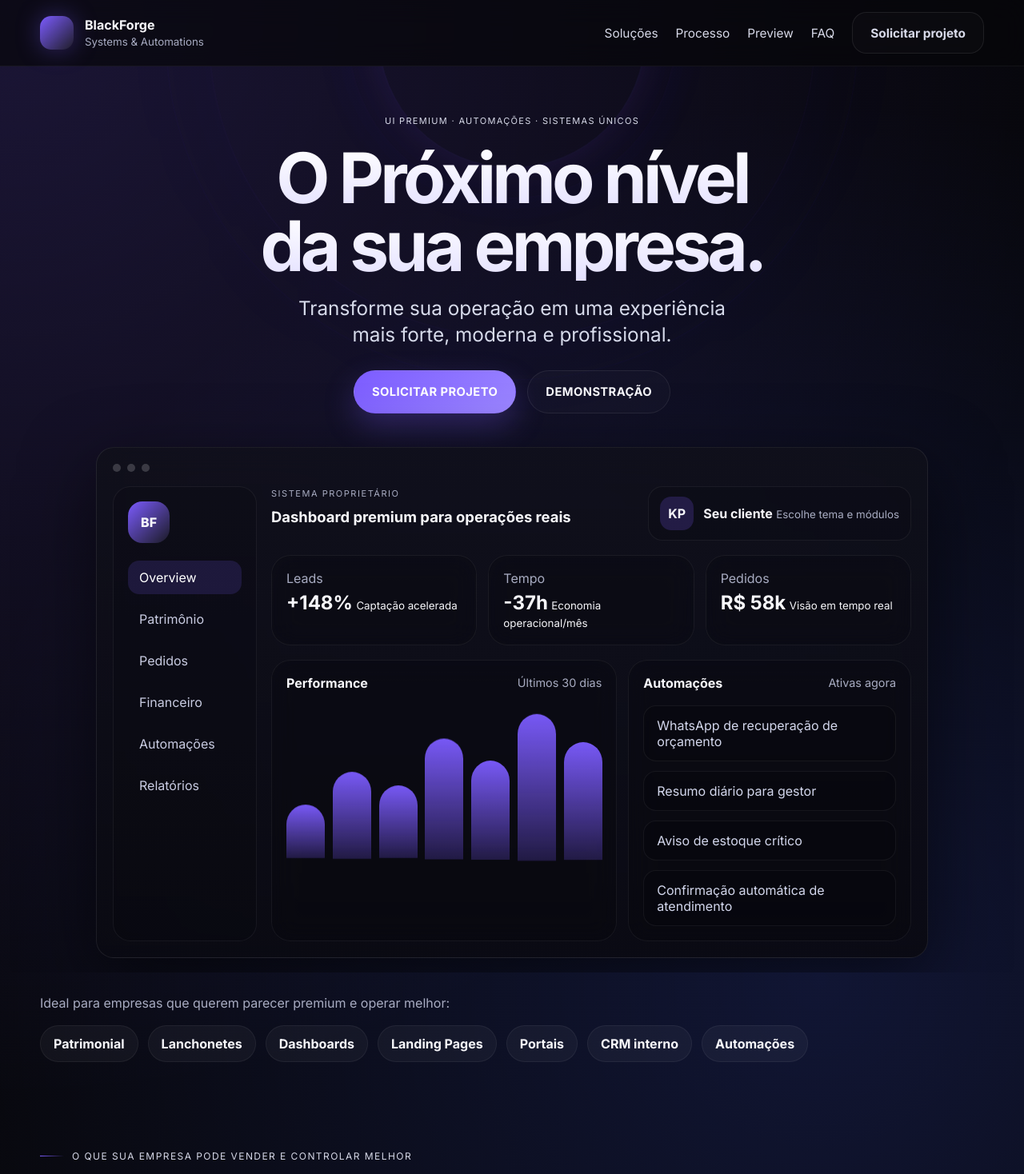
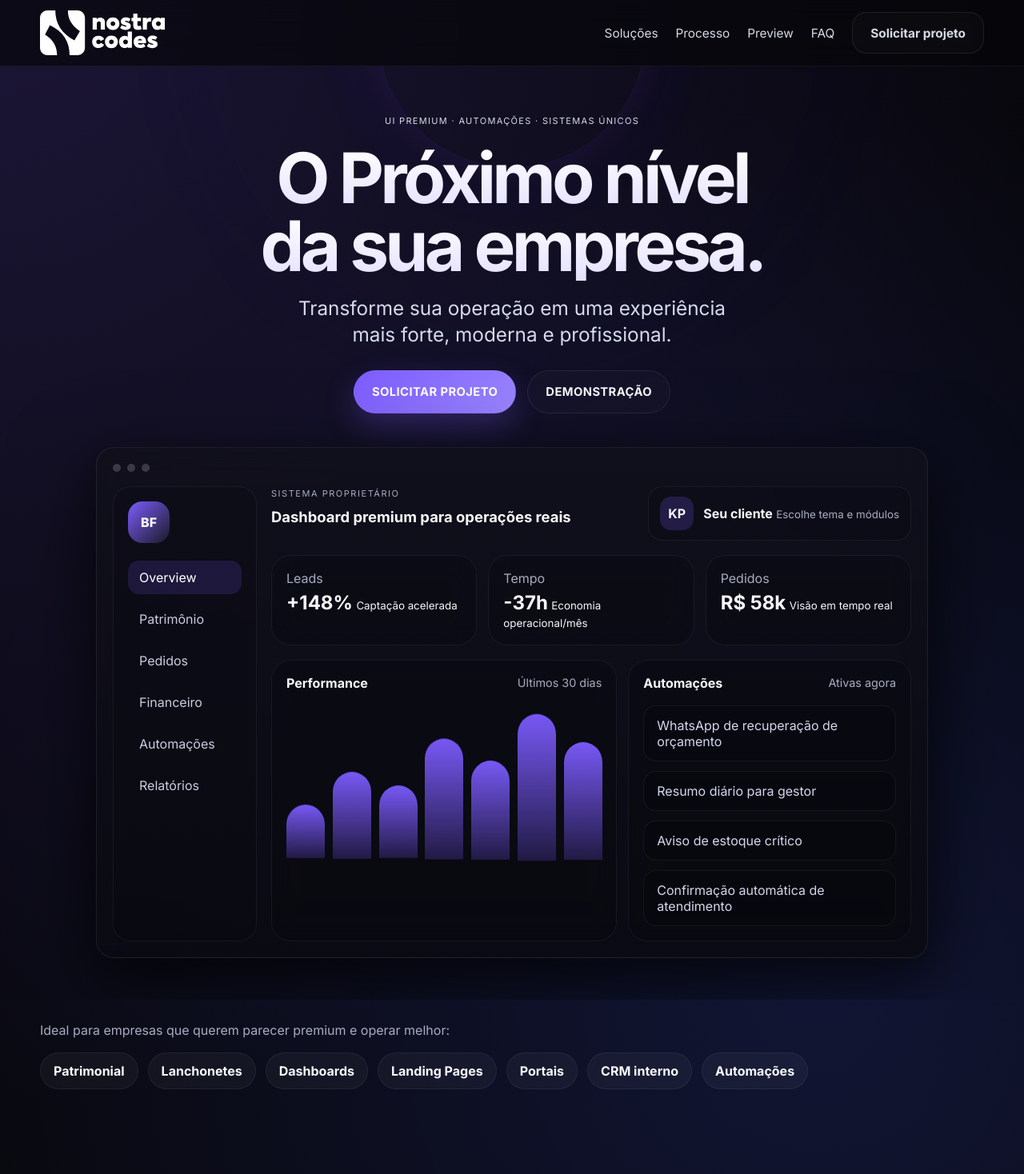
Before and after one commit to Hunter954/forge, a Flask app: page / in a window 1280 px wide. Shown: the top 1468 px of the page at 80% size. Run offline with Flask 3, Linux system fonts and the light colour scheme.

Commit message:
Add files via upload

```diff
--- a/app/static/css/style.css
+++ b/app/static/css/style.css
@@ -89,6 +89,25 @@ p { color: var(--muted); line-height: 1.7; }
 }
 .brand strong { display: block; font-size: 1rem; }
 .brand small { color: var(--muted); }
+
+.brand-logo-only {
+  gap: 0;
+}
+.site-logo {
+  display: block;
+  width: auto;
+  height: 56px;
+}
+.footer-brand {
+  display: grid;
+  gap: 14px;
+}
+.footer-logo {
+  display: block;
+  width: auto;
+  height: 46px;
+}
+
 .brand-mark {
   width: 42px;
   height: 42px;
@@ -169,8 +188,10 @@ p { color: var(--muted); line-height: 1.7; }
 
 .hero-section {
   position: relative;
-  overflow: hidden;
+  overflow-x: hidden;
+  overflow-y: visible;
   isolation: isolate;
+  padding-bottom: 34px;
 }
 .hero-ripple {
   position: absolute;
@@ -495,7 +516,7 @@ td { color: var(--muted); }
   border-radius: 22px;
   background: linear-gradient(180deg, rgba(16,16,26,.84), rgba(10,10,18,.92));
   border: 1px solid rgba(255,255,255,.08);
-  box-shadow: 0 28px 90px rgba(0,0,0,.55);
+  box-shadow: 0 32px 110px rgba(0,0,0,.58), 0 18px 50px rgba(0,0,0,.35);
 }
 .hero-dashboard-shell {
   min-height: 440px;
@@ -589,3 +610,8 @@ td { color: var(--muted); }
   background: rgba(var(--accent-rgb), .16);
   border-color: rgba(var(--accent-rgb), .32);
 }
+
+@media (max-width: 768px) {
+  .site-logo { height: 46px; }
+  .footer-logo { height: 40px; }
+}
--- a/app/templates/index.html
+++ b/app/templates/index.html
@@ -3,12 +3,8 @@
 {% block content %}
 <header class="site-header">
   <div class="container nav-wrap">
-    <a href="#top" class="brand">
-      <span class="brand-mark"></span>
-      <div>
-        <strong>BlackForge</strong>
-        <small>Systems & Automations</small>
-      </div>
+    <a href="#top" class="brand brand-logo-only" aria-label="Início">
+      <img src="{{ url_for('static', filename='img/logomarca.svg') }}" alt="Logomarca" class="site-logo">
     </a>
     <nav class="nav">
       <a href="#solucoes">Soluções</a>
@@ -333,8 +329,8 @@
 
 <footer class="site-footer">
   <div class="container footer-wrap">
-    <div>
-      <strong>BlackForge Systems</strong>
+    <div class="footer-brand">
+      <img src="{{ url_for('static', filename='img/logomarca.svg') }}" alt="Logomarca" class="footer-logo">
       <p>Sistemas sob medida, experiências premium e automações para empresas que querem parecer maiores, vender melhor e operar com mais controle.</p>
     </div>
     <a href="/admin" class="footer-admin">Área administrativa</a>
```
Also changed, not shown: app/static/img/logomarca.svg (added).
